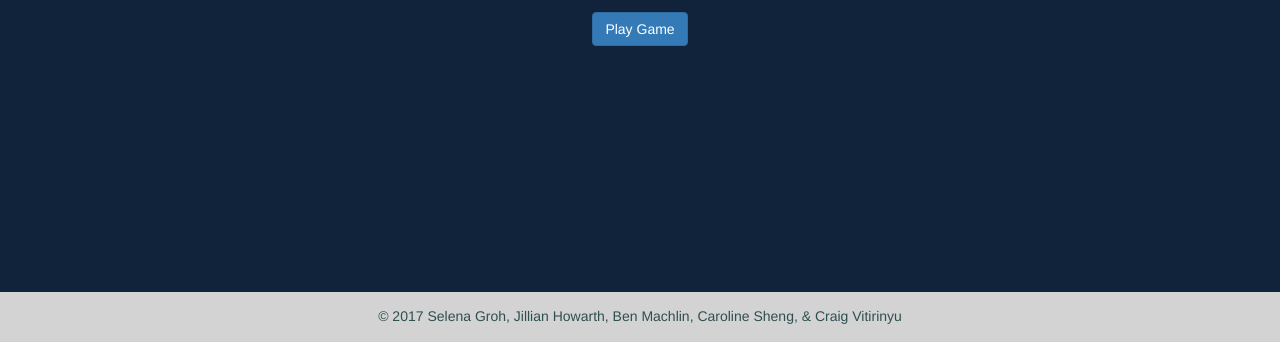
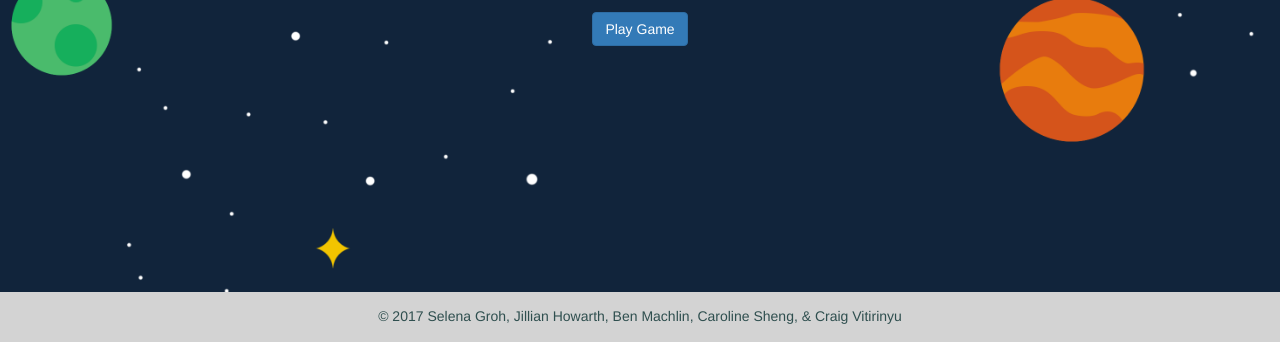
Before and after one commit to selena-groh/comp20-s2017-team3, a plain HTML site: page src/index.html in a window 1280 px wide. Shown: the part 458-800 px from the top of the page. Drawn offline with nearby package versions, Linux system fonts and the light colour scheme.

Commit message:
Updated graphics

```diff
--- a/src/float_four.css
+++ b/src/float_four.css
@@ -120,10 +120,15 @@ header .intro-text .name {
 
 .jumbotron {
   height: calc(100% - 80px - 50px);
-  background-color: #11233b;
+  background-image: url(../res/Index_BG_3.png);
   display: flex;
   align-items: center;
   margin-bottom: 0px;
+  background-size: cover;
+  background-repeat: no-repeat;
+  flex-direction: column;
+  justify-content: center;
+  background-position: center;
 }
 
 .main-game {
```
Also changed, not shown: res/Background-full-wide.png (deleted), res/Background-full.png (deleted), res/Index_BG_3.png (added).
